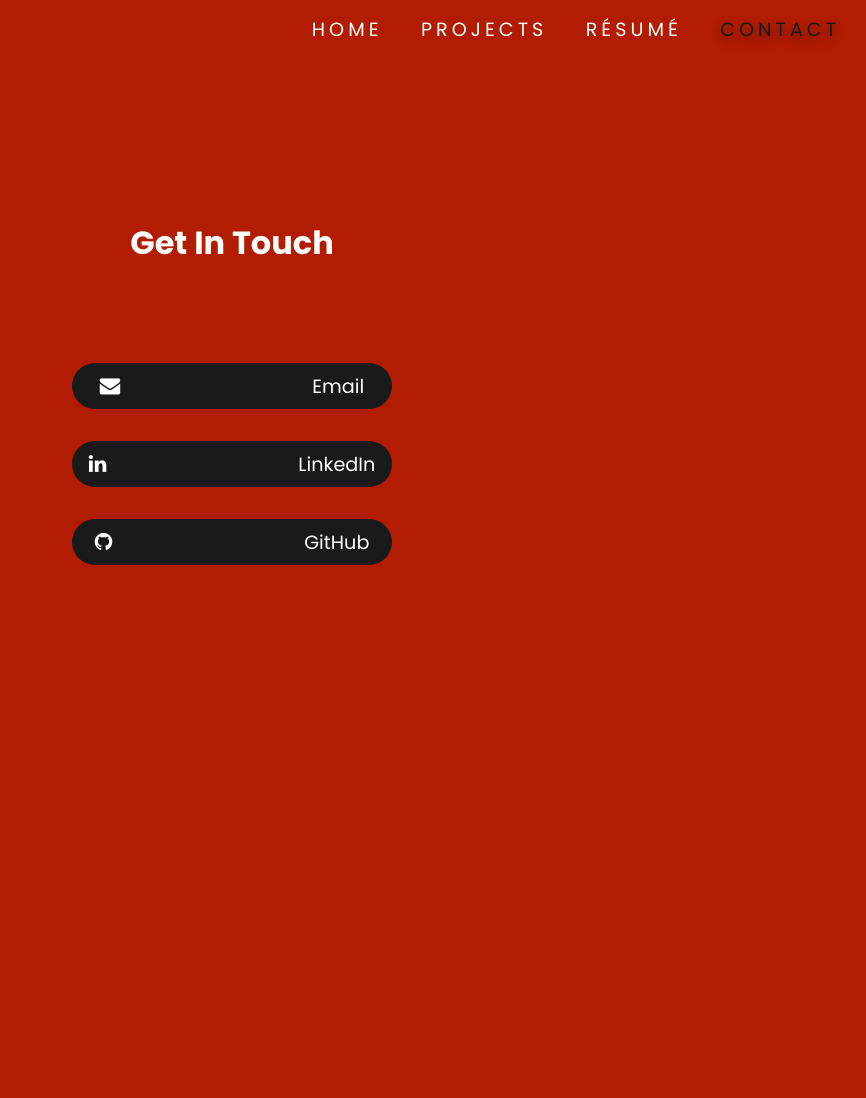
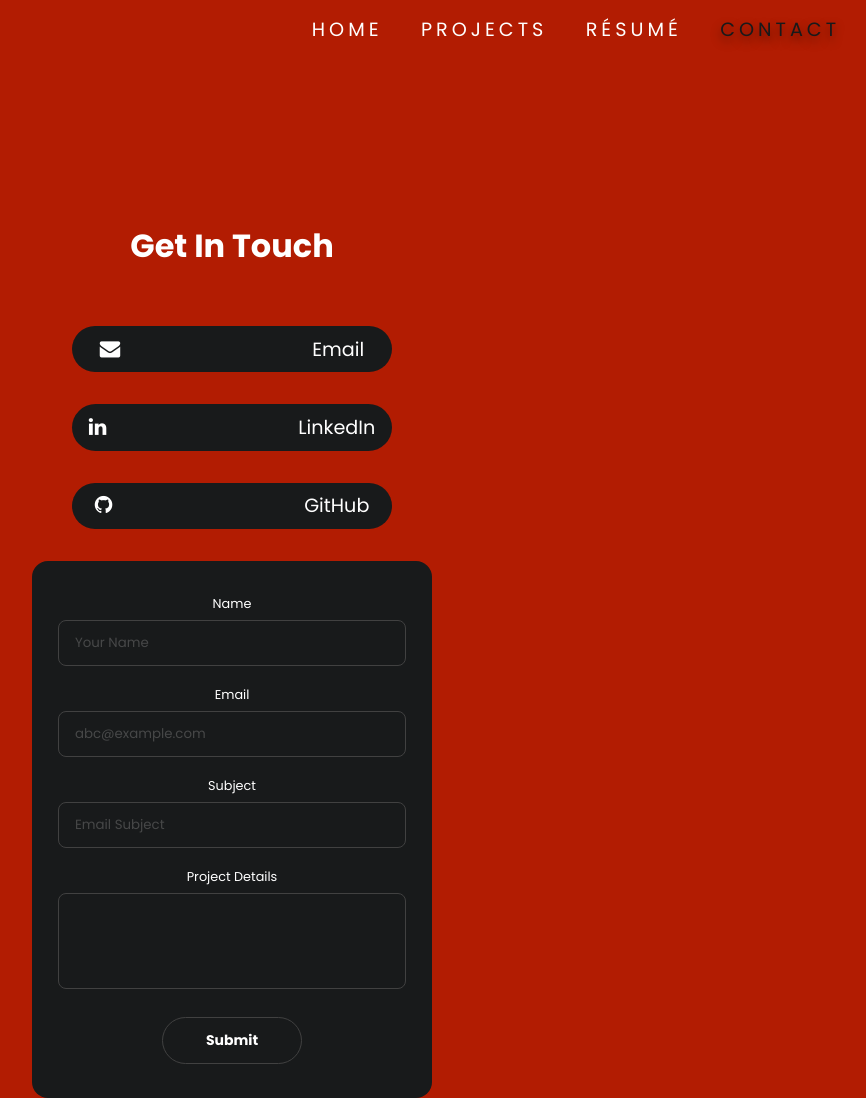
Before and after one commit to daimbk/daimbk.github.io, a plain HTML site: page pages/contact.html in a window 1280 px wide. Shown: the whole page, without its empty margins (408-1274 px from the left). Before the commit the page ends 800 px from the top, so only its background shows below. Drawn offline with Linux system fonts and the light colour scheme.

Commit message:
feat: contact form

```diff
--- a/pages/contact.css
+++ b/pages/contact.css
@@ -10,7 +10,6 @@
 body {
   width: 100%;
   min-height: 100vh;
-  overflow: hidden;
   background: #b21c02;
   color: #181a1b;
 }
@@ -69,16 +68,18 @@ section {
   flex-direction: column;
   justify-content: center;
   align-items: center;
+  text-align: center;
   height: 100vh;
 }
 
 .contact-heading {
+  margin-top: 65vh;
   font-size: 2rem;
   color: #fff;
 }
 
 .contact-buttons {
-  margin-top: 10vh;
+  margin-top: 5vh;
   text-align: center;
   display: flex;
   flex-direction: column;
@@ -109,8 +110,107 @@ section {
   margin-left: 15vw;
 }
 
+.form-container {
+  margin-top: 2vh;
+  width: 400px;
+  background: #181a1b;
+  border: 2px solid transparent;
+  padding: 32px 24px;
+  font-size: 14px;
+  color: #fff;
+  display: flex;
+  flex-direction: column;
+  gap: 20px;
+  box-sizing: border-box;
+  border-radius: 16px;
+  background-size: 200% 100%;
+}
+
+.form-container button:active {
+  scale: 0.95;
+}
+
+.form-container .form {
+  display: flex;
+  flex-direction: column;
+  gap: 20px;
+}
+
+.form-container .form-group {
+  display: flex;
+  flex-direction: column;
+  gap: 2px;
+}
+
+.form-container .form-group label {
+  display: block;
+  margin-bottom: 5px;
+  color: #fff;
+  font-weight: 400;
+  font-size: 1vw;
+}
+
+.form-container .form-group input {
+  width: 100%;
+  padding: 12px 16px;
+  border-radius: 8px;
+  color: #fff;
+  font-family: inherit;
+  background-color: transparent;
+  border: 1px solid #414141;
+}
+
+.form-container .form-group textarea {
+  width: 100%;
+  padding: 12px 16px;
+  border-radius: 8px;
+  resize: none;
+  color: #fff;
+  height: 96px;
+  border: 1px solid #414141;
+  background-color: transparent;
+  font-size: 1vw;
+}
+
+.form-container .form-group input::placeholder {
+  opacity: 0.5;
+}
+
+.form-container .form-group input:focus {
+  outline: none;
+}
+
+.form-container .form-group textarea:focus {
+  outline: none;
+}
+
+.form-container .form-submit-btn {
+  display: flex;
+  align-items: center;
+  justify-content: center;
+  align-self: center;
+  font-family: inherit;
+  color: #fff;
+  font-weight: 600;
+  width: 40%;
+  background: #181a1b;
+  border: 1px solid #414141;
+  padding: 12px 16px;
+  font-size: inherit;
+  gap: 8px;
+  margin-top: 8px;
+  cursor: pointer;
+  border-radius: 5vh;
+}
+
+.form-container .form-submit-btn:hover {
+  background-color: #fff;
+  border-color: #fff;
+  color: #181a1b;
+}
+
 /* responsive */
-input {
+input[type="checkbox"] {
   display: none;
   visibility: hidden;
   -webkit-appearance: none;
@@ -182,6 +282,18 @@ input {
     font-size: 8vw;
   }
 
+  .form-container {
+    width: 90%;
+  }
+
+  .form-container .form-group label {
+    font-size: 3vw;
+  }
+
+  .form-container .form-group textarea {
+    font-size: 3vw;
+  }
+
   /* scroll bar */
   ::-webkit-scrollbar {
     width: 12px;
--- a/pages/contact.html
+++ b/pages/contact.html
@@ -28,6 +28,7 @@
 
       <div class="contact-container">
         <h2 class="contact-heading">Get In Touch</h2>
+
         <div class="contact-buttons">
           <a href="mailto:daimbkhalid@gmail.com"
             ><i class="fa fa-envelope"><span>Email</span></i></a
@@ -39,6 +40,54 @@
             ><i class="fa fa-github"><span>GitHub</span></i></a
           >
         </div>
+
+        <div class="form-container">
+          <form class="form">
+            <div class="form-group">
+              <label for="name">Name</label>
+              <input
+                required
+                name="name"
+                id="name"
+                type="text"
+                placeholder="Your Name"
+              />
+            </div>
+            <div class="form-group">
+              <label for="email">Email</label>
+              <input
+                required
+                name="email"
+                id="email"
+                type="text"
+                placeholder="abc@example.com"
+              />
+            </div>
+            <div class="form-group">
+              <label for="subject">Subject</label>
+              <input
+                required
+                name="subject"
+                id="subject"
+                type="text"
+                placeholder="Email Subject"
+              />
+            </div>
+            <div class="form-group">
+              <label for="textarea">Project Details</label>
+              <textarea
+                required
+                cols="50"
+                rows="10"
+                id="textarea"
+                name="textarea"
+                placeholder="Information about project discussion or proposal"
+              >
+              </textarea>
+            </div>
+            <button type="submit" class="form-submit-btn">Submit</button>
+          </form>
+        </div>
       </div>
     </section>
   </body>
```
